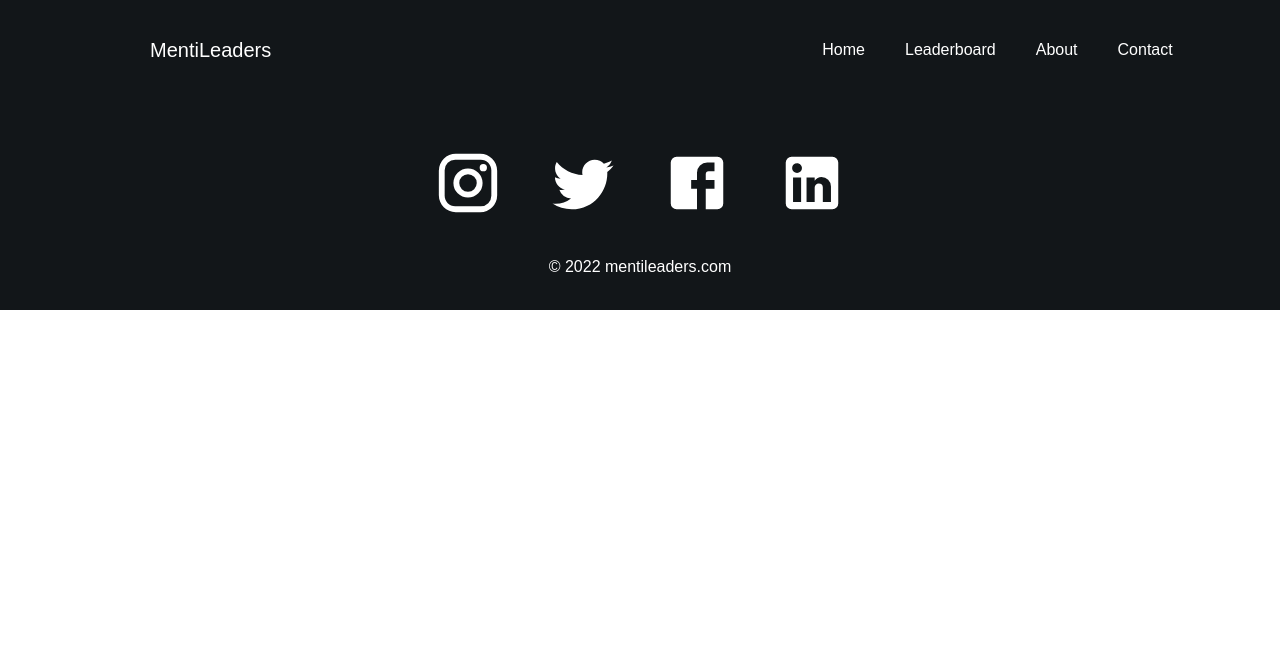
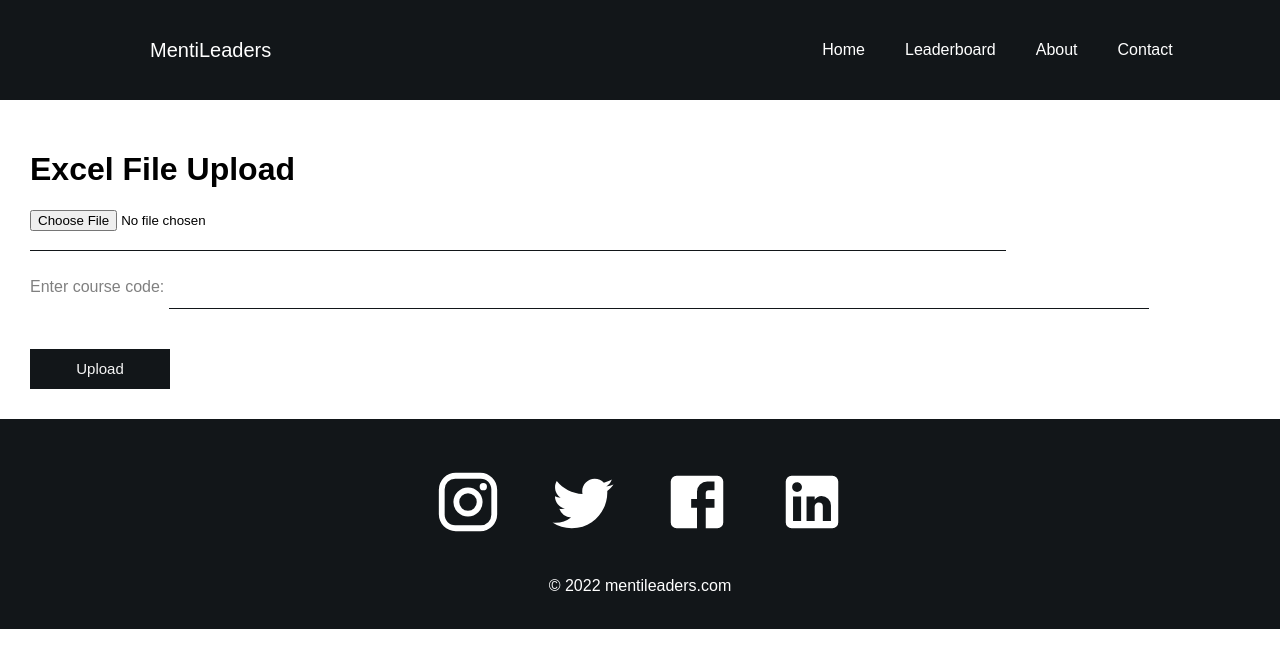
Before and after one commit to NickkRodriguez/MentiLeaders, a React (Create React App) app in the folder src/frontend/: page /parse-excel in a window 1280 px wide. Shown: the top 668 px of the page. Built offline with nearby package versions, Linux system fonts and the light colour scheme.

Commit message:
updating parsing functionality

```diff
--- a/src/frontend/package.json
+++ b/src/frontend/package.json
@@ -14,7 +14,8 @@
     "react-dom": "^17.0.2",
     "react-router-dom": "^6.2.2",
     "react-scripts": "5.0.0",
-    "web-vitals": "^2.1.4"
+    "web-vitals": "^2.1.4",
+    "xlsx": "^0.18.5"
   },
   "scripts": {
     "start": "react-scripts start",
--- a/src/frontend/src/App.js
+++ b/src/frontend/src/App.js
@@ -6,6 +6,7 @@ import LeaderBoard from './pages/Leaderboard';
 import About from './pages/About';
 import Contact from './pages/Contact';
 import { BrowserRouter as Router, Route, Routes as Switch } from 'react-router-dom';
+import { ParseExcel } from './components/ParseExcel';
 
 function App() {
   return (
@@ -17,6 +18,7 @@ function App() {
           <Route path='/leaderboard' exact element={<LeaderBoard />} />
           <Route path='/about' exact element={<About />} />
           <Route path='/contact' exact element={<Contact />} />
+          <Route path='/parse-excel' element={<ParseExcel />} />
         </Switch>
         <Footer />
       </Router>
--- /dev/null
+++ b/src/frontend/src/components/ParseExcel.jsx
@@ -0,0 +1,64 @@
+import React, { Component, useState } from 'react';
+import { readFile, utils } from 'xlsx';
+
+export const ParseExcel = () => {
+    const [file, setFile] = useState(null);
+    const [courseName, setCourseName] = useState(null);
+
+    // function that updates the excel file that is inputted into form
+    const handleFileChange = async (e) => {
+        const file = e.target.files[0];
+        setFile(file);
+    };
+
+    // function that updates the text that is inputted into form
+    const handleTextChange = async (e) => {
+        const courseName = e.target.value;
+        setCourseName(courseName);
+    };
+
+    // function that submits new quiz data to database
+    const handleSubmit = async (e) => {
+        const data = await file.arrayBuffer();
+        const workbook = readFile(data);
+
+        // determines the number of students that participated in mentimeter quiz
+        const students_worksheet = workbook.Sheets[workbook.SheetNames[0]];
+        var range = utils.decode_range(students_worksheet['!ref']);
+        var numStudents = range.e.r - range.s.r - 2;
+
+        // loads excel worksheet with leaderboard, determines row where leaderboard begins
+        const leaderboard_worksheet = workbook.Sheets[workbook.SheetNames[1]];
+        const jsonData = utils.sheet_to_json(leaderboard_worksheet, { raw: true, header: 1 , blankrows: false});
+        var col = jsonData.map(function(value,index) { return value[0]; });
+        var lb_start = col.lastIndexOf("Position");
+
+        // loops through every student in leaderboard,
+        for(var i = 1; i <= numStudents; i++)
+        {
+            console.log(jsonData[lb_start + i][0] + " " + jsonData[lb_start + i][1] +  " " + jsonData[lb_start + i][3]);
+        }
+        console.log("this is for course: " + courseName);
+    };
+
+    return (
+        <div>
+            <form>
+            <h1>Excel File Upload</h1>
+            <input type='file' onChange={(e) => handleFileChange(e)} />
+            <label>
+                Enter course code: <input type='text' onChange={(e) => handleTextChange(e)} />
+            </label>
+            <button type="submit" onClick={(e) => handleSubmit(e)}>Upload</button>
+            </form>
+        </div>
+    );
+};
+
+//<h1>Import Excel File</h1>
+//{fileName && (
+//    <p>
+//        Filename: <span>{fileName}</span>
+//    </p>
+//)}
+//<input type='file' onChange={(e) => handleFile(e)} />
```
Also changed, not shown: 1 other file (tests, documents, lock files or other folders).
